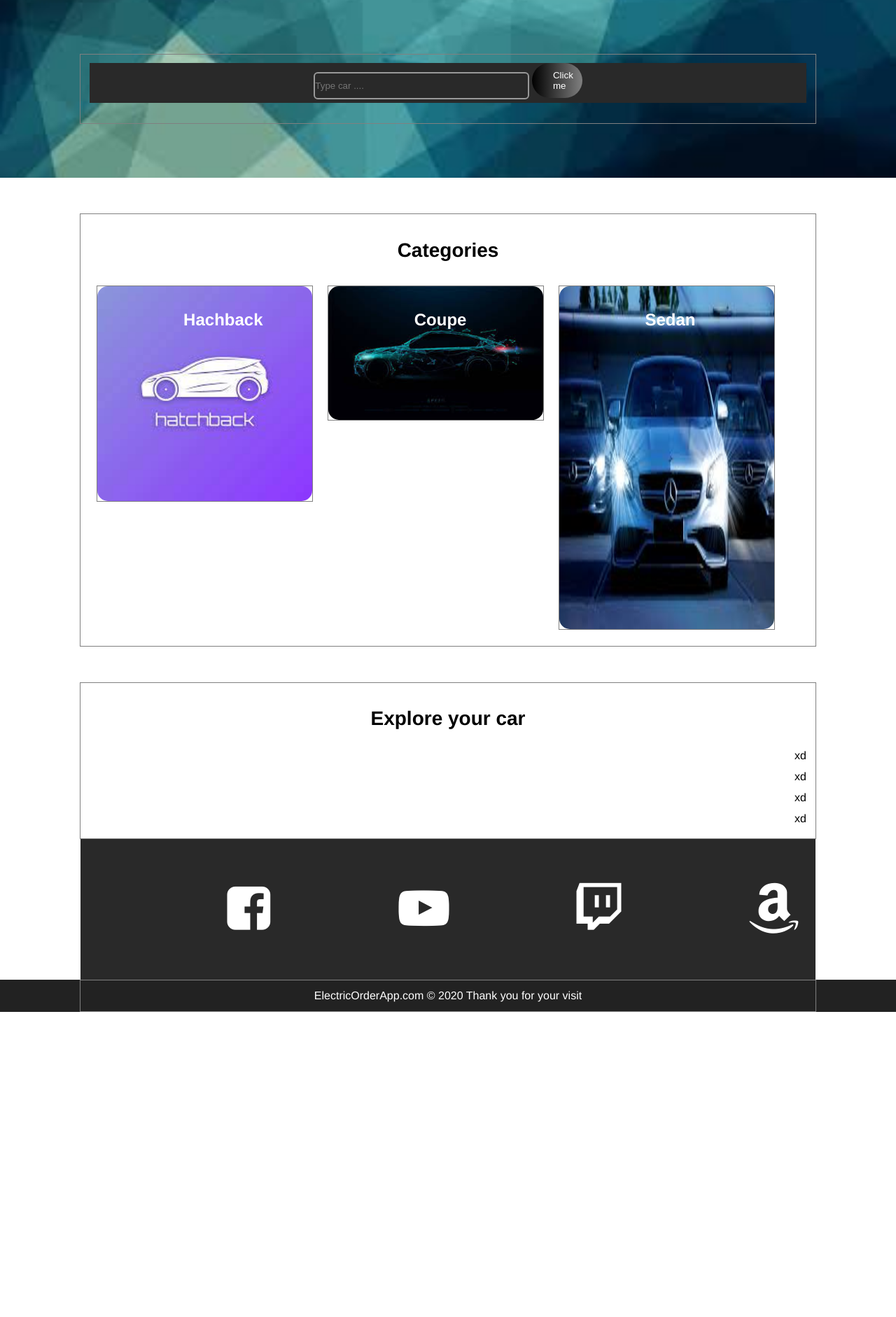
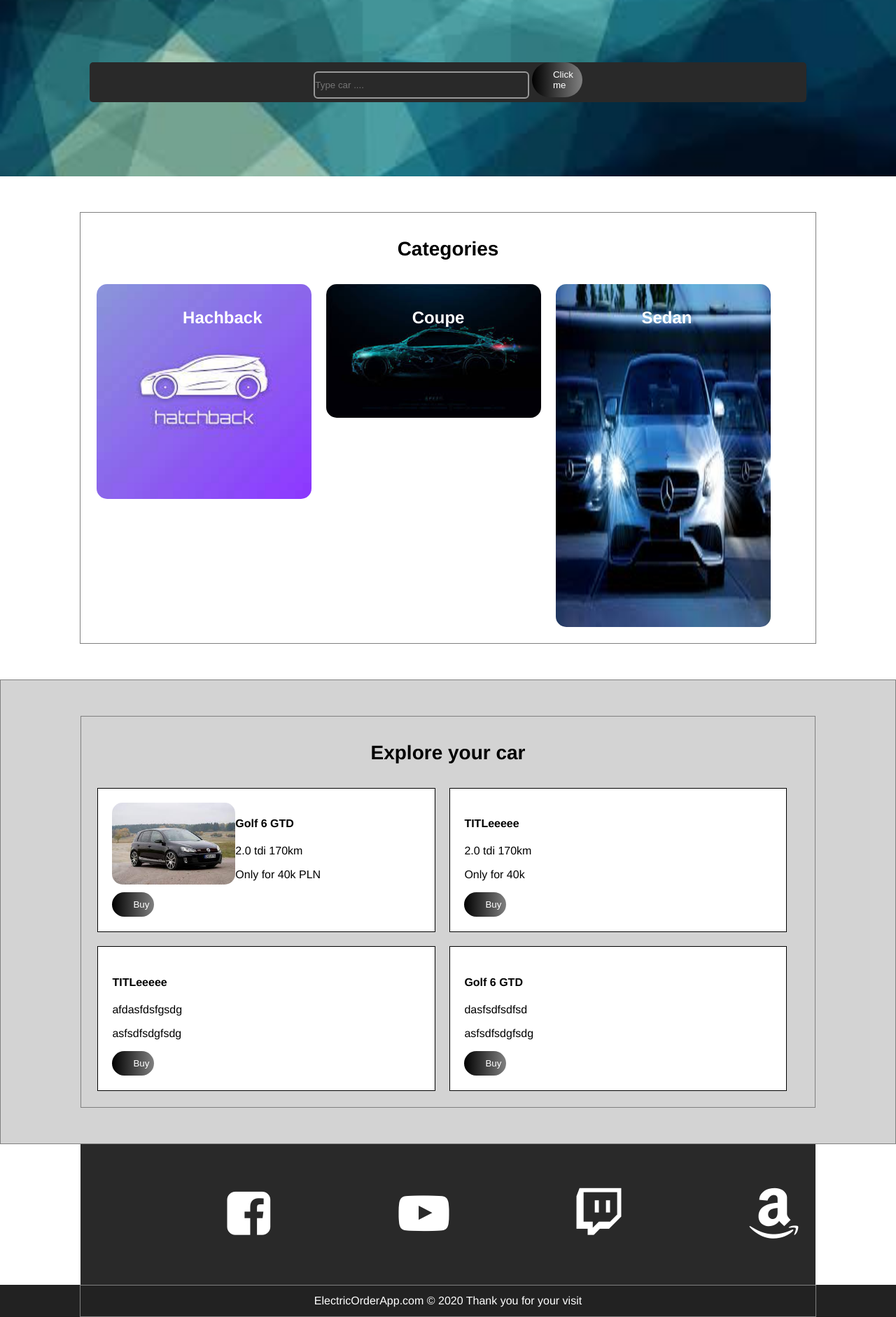
Before and after one commit to Conrado1212/SimpleCarOrderPage, a PHP site: page / in a window 1280 px wide. Shown: the part 96-1978 px from the top of the page at 70% size. Before the commit the page ends 1542 px from the top, so only its background shows below. Run offline with PHP 8.4, Linux system fonts and the light colour scheme.

Commit message:
add categories menu

```diff
--- a/css/style.css
+++ b/css/style.css
@@ -8,6 +8,12 @@ body{
 .conteiner{
     width:80%;
     border: 1px solid gray;
+    margin-left: auto;
+    margin-right: auto;
+    padding: 1%;
+}
+.conteinerS{
+    width:80%;
     margin-left: auto;
     margin-right: auto;
     padding: 1%;
@@ -110,6 +116,7 @@ a{
 }
 .inputek{
     background-color: #292929;
+    border-radius: 5px;
 
 }
 .car-search{
@@ -151,7 +158,7 @@ a{
 }
 input:is(:focus, :valid) {
     border-color: #666666;
-    color: black;
+    color: white;
     font-size: 12px;
     font-weight: 600;
     top: 0;
@@ -164,7 +171,7 @@ h2{
     padding: 4% 0;
 }
 .box{
-    border: 1px solid gray;
+
     width: 30%;
     display: inline;
     float: left;
@@ -185,3 +192,22 @@ h3{
 .img-curve{
     border-radius: 15px;
 }
+.menuCar{
+    border: 1px solid gray;
+    background-color: lightgrey;
+    padding: 4% 0;
+}
+.menuCar-box{
+    width: 43%;
+    display: inline;
+    float: left;
+    margin: 1%;
+    position: relative;
+    border: 1px solid black;
+    padding: 2%;
+    background-color: white;
+}
+.imgCar{
+    width: 40%;
+    float: left;
+}
--- a/index.html
+++ b/index.html
@@ -42,7 +42,7 @@
 </div>
 </section>
 <section class="car-search">
-    <div class="conteiner">
+    <div class="conteinerS">
       <form class="inputek" action="">
           <input type="search"  class="input-field" name="search" placeholder="Type car ...." required>
           <button type="submit" class="submit-btn">Click me</button>
@@ -70,20 +70,55 @@
 </div>
 </section>
 
-<section class="menu">
+<section class="menuCar">
     <div class="conteiner">
     <h2>Explore your car</h2>
-    <div class="menu">
-        xd
+    <div class="menuCar-box">
+        <div class="imgCar">
+            <img src="img/gtd.png" alt="Golf 6 gtd"class="img-resp img-curve">
+        </div>
+        <div class="desc">
+            <h4>Golf 6 GTD</h4>
+            <p>2.0 tdi 170km</p>
+            <p>Only for 40k PLN</p>
+            <button type="submit" class="submit-btn">Buy</button>
+        </div>
     </div>
-    <div class="menu">
-        xd
+    <div class="menuCar-box">
+      <div class="imgCar">
+
+        </div>
+        <div class="desc">
+            <h4>TITLeeeee</h4>
+            <p>2.0 tdi 170km</p>
+            <p>Only for 40k</p>
+            <button type="submit" class="submit-btn">Buy</button>
+        </div>
     </div>
-    <div class="menu">
-        xd
+    <div class="menuCar-box">
+        <div class="imgCar">
+
+        </div>
+        <div class="desc">
+            <h4>TITLeeeee</h4>
+            <p>afdasfdsfgsdg</p>
+            <p>asfsdfsdgfsdg</p>
+            <button type="submit" class="submit-btn">Buy</button>
+        </div>
     </div>
-    <div class="menu">
-        xd
+    <div class="menuCar-box">
+        <div class="imgCar">
+
+        </div>
+        <div class="desc">
+            <h4>Golf 6 GTD</h4>
+            <p>dasfsdfsdfsd</p>
+            <p>asfsdfsdgfsdg</p>
+            <button type="submit" class="submit-btn">Buy</button>
+        </div>
+    </div>
+    <div class="clear">
+
     </div>
 </div>
 </section>
```
Also changed, not shown: img/gtd.png (added).
